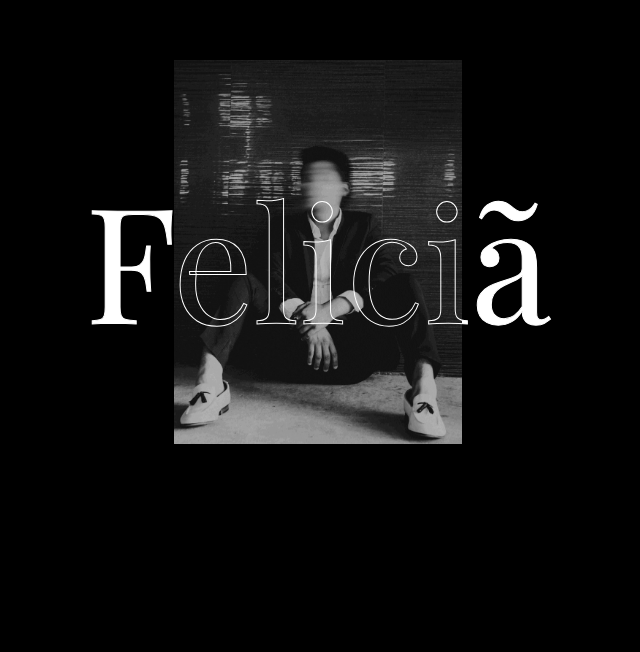
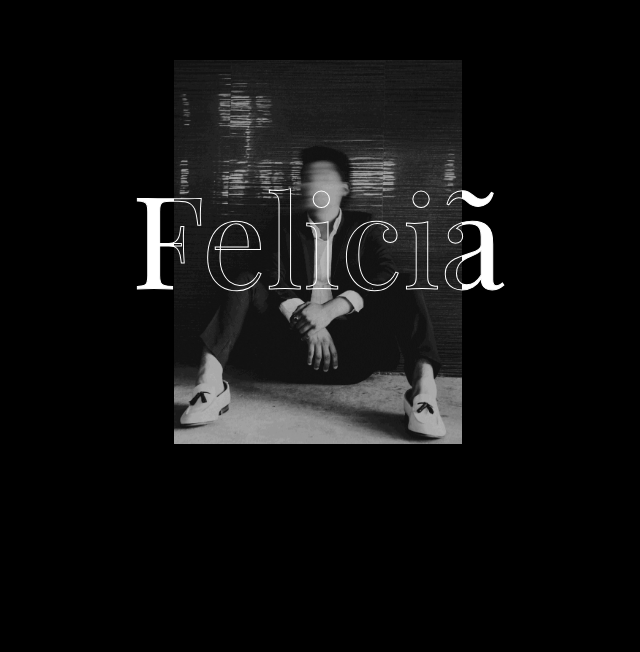
Before and after one commit to n3-rd/Felici-, a website built with Vite: page index.html in a window 1280 px wide. Shown: the part 148-800 px from the top of the page, without its empty margins (322-962 px from the left). Built offline with nearby package versions, Linux system fonts and the light colour scheme; some packages are replaced by stand-ins of ours.

Commit message:
fixed main text

```diff
--- a/style.scss
+++ b/style.scss
@@ -24,7 +24,7 @@
     top: 30%;
     width: 100%;
     text-align: center;
-    font-size: 10rem;
+    font-size: 8rem;
     transform: translate(-50%, -50%);
 }
 .text-front{
```
Also changed, not shown: style.css, 1 other file.
